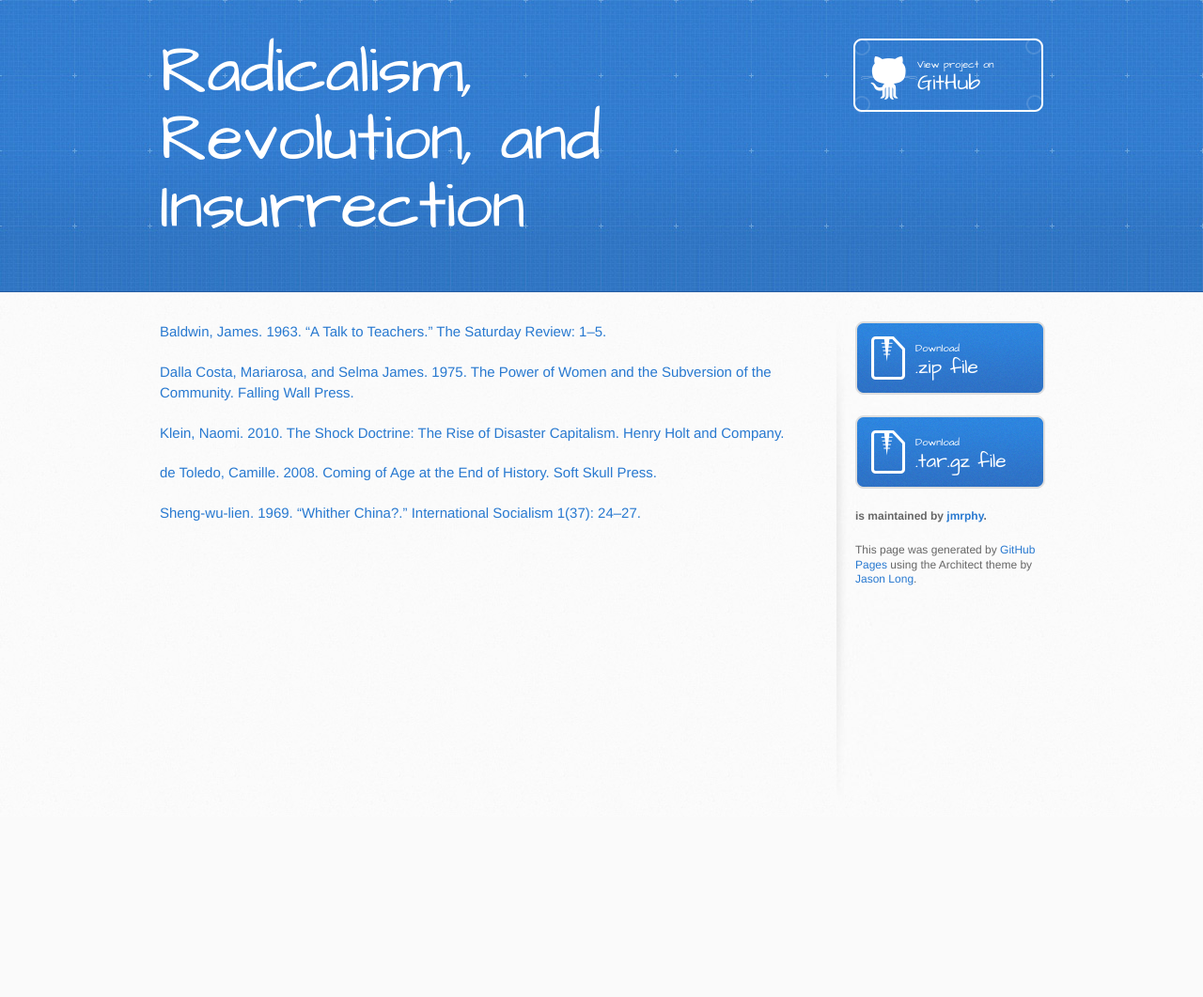
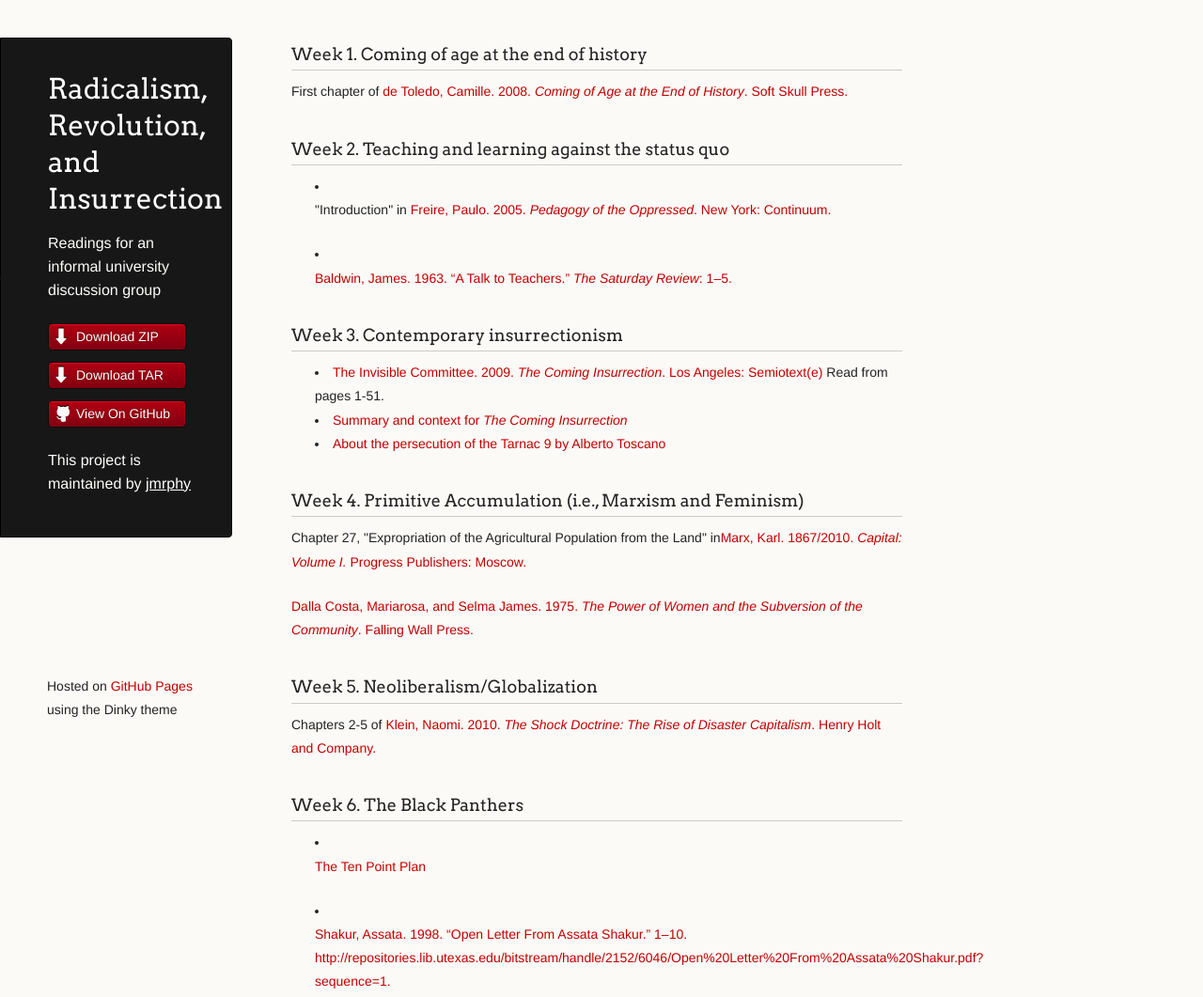
Before and after one commit to jmrphy/course_radical_politics, a plain HTML site: page index.html in a window 1280 px wide. Shown: the top 1061 px of the page at 94% size. Before the commit the page ends 869 px from the top, so only its background shows below. Drawn offline with Linux system fonts and the light colour scheme.

Commit message:
Create gh-pages branch via GitHub

```diff
--- a/index.html
+++ b/index.html
@@ -1,62 +1,92 @@
-<!DOCTYPE html>
+<!doctype html>
 <html>
   <head>
-    <meta charset='utf-8'>
+    <meta charset="utf-8">
     <meta http-equiv="X-UA-Compatible" content="chrome=1">
-    <meta name="viewport" content="width=device-width, initial-scale=1, maximum-scale=1">
-    <link href='https://fonts.googleapis.com/css?family=Architects+Daughter' rel='stylesheet' type='text/css'>
-    <link rel="stylesheet" type="text/css" href="stylesheets/stylesheet.css" media="screen" />
-    <link rel="stylesheet" type="text/css" href="stylesheets/pygment_trac.css" media="screen" />
-    <link rel="stylesheet" type="text/css" href="stylesheets/print.css" media="print" />
+    <title>Radicalism, Revolution, and Insurrection by jmrphy</title>
 
+    <link rel="stylesheet" href="stylesheets/styles.css">
+    <link rel="stylesheet" href="stylesheets/pygment_trac.css">
+    <script src="javascripts/scale.fix.js"></script>
+    <meta name="viewport" content="width=device-width, initial-scale=1, user-scalable=no">
     <!--[if lt IE 9]>
     <script src="//html5shiv.googlecode.com/svn/trunk/html5.js"></script>
     <![endif]-->
+  </head>
+  <body>
+    <div class="wrapper">
+      <header>
+        <h1 class="header">Radicalism, Revolution, and Insurrection</h1>
+        <p class="header">Readings for an informal university discussion group</p>
 
-    <title>Radicalism, Revolution, and Insurrection by jmrphy</title>
-  </head>
+        <ul>
+          <li class="download"><a class="buttons" href="https://github.com/jmrphy/course_radical_politics/zipball/master">Download ZIP</a></li>
+          <li class="download"><a class="buttons" href="https://github.com/jmrphy/course_radical_politics/tarball/master">Download TAR</a></li>
+          <li><a class="buttons github" href="https://github.com/jmrphy/course_radical_politics">View On GitHub</a></li>
+        </ul>
 
-  <body>
-    <header>
-      <div class="inner">
-        <h1>Radicalism, Revolution, and Insurrection</h1>
-        <h2></h2>
-        <a href="https://github.com/jmrphy/course_on_radical_politics" class="button"><small>View project on</small>GitHub</a>
-      </div>
-    </header>
+        <p class="header">This project is maintained by <a class="header name" href="https://github.com/jmrphy">jmrphy</a></p>
 
-    <div id="content-wrapper">
-      <div class="inner clearfix">
-        <section id="main-content">
-          <p><a href="https://github.com/jmrphy/course_on_radical_politics/blob/master/Baldwin_Teachers_1963.pdf?raw=true">Baldwin, James. 1963. “A Talk to Teachers.” <em>The Saturday Review</em>: 1–5.</a></p>
+
+      </header>
+      <section>
+        <h3>
+<a name="week-1-coming-of-age-at-the-end-of-history" class="anchor" href="#week-1-coming-of-age-at-the-end-of-history"><span class="octicon octicon-link"></span></a>Week 1. Coming of age at the end of history</h3>
+
+<p>First chapter of <a href="https://github.com/jmrphy/course_on_radical_politics/blob/master/DeToledo_End_of_History_2008.pdf?raw=true">de Toledo, Camille. 2008. <em>Coming of Age at the End of History</em>. Soft Skull Press.</a></p>
+
+<h3>
+<a name="week-2-teaching-and-learning-against-the-status-quo" class="anchor" href="#week-2-teaching-and-learning-against-the-status-quo"><span class="octicon octicon-link"></span></a>Week 2. Teaching and learning against the status quo</h3>
+
+<ul>
+<li><p>"Introduction" in <a href="http://www.users.humboldt.edu/jwpowell/edreformFriere_pedagogy.pdf">Freire, Paulo. 2005. <em>Pedagogy of the Oppressed</em>. New York: Continuum.</a></p></li>
+<li><p><a href="https://github.com/jmrphy/course_on_radical_politics/blob/master/Baldwin_Teachers_1963.pdf?raw=true">Baldwin, James. 1963. “A Talk to Teachers.” <em>The Saturday Review</em>: 1–5.</a></p></li>
+</ul><h3>
+<a name="week-3-contemporary-insurrectionism" class="anchor" href="#week-3-contemporary-insurrectionism"><span class="octicon octicon-link"></span></a>Week 3. Contemporary insurrectionism</h3>
+
+<ul>
+<li>
+<a href="http://www.mediafire.com/view/?v9s9jcvac66tfpg">The Invisible Committee. 2009. <em>The Coming Insurrection</em>. Los Angeles: Semiotext(e)</a> Read from pages 1-51.</li>
+<li><a href="http://en.wikipedia.org/wiki/The_Coming_Insurrection">Summary and context for <em>The Coming Insurrection</em></a></li>
+<li><a href="http://www.theguardian.com/commentisfree/libertycentral/2009/jan/28/human-rights-tarnac-nine">About the persecution of the Tarnac 9 by Alberto Toscano</a></li>
+</ul><h3>
+<a name="week-4-primitive-accumulation-ie-marxism-and-feminism" class="anchor" href="#week-4-primitive-accumulation-ie-marxism-and-feminism"><span class="octicon octicon-link"></span></a>Week 4. Primitive Accumulation (i.e., Marxism and Feminism)</h3>
+
+<p>Chapter 27, "Expropriation of the Agricultural Population from the Land" in<a href="http://www.marxists.org/archive/marx/works/1867-c1/ch27.htm">Marx, Karl. 1867/2010. <em>Capital: Volume I.</em> Progress Publishers: Moscow.</a></p>
 
 <p><a href="https://github.com/jmrphy/course_on_radical_politics/blob/master/Dalla_Costa_and_James_Power_of_Women_1975.pdf?raw=true">Dalla Costa, Mariarosa, and Selma James. 1975. <em>The Power of Women and the Subversion of the Community</em>. Falling Wall Press.</a></p>
 
-<p><a href="https://github.com/jmrphy/course_on_radical_politics/blob/master/Klein_Shock_Doctrine_2012.pdf?raw=true">Klein, Naomi. 2010. <em>The Shock Doctrine: The Rise of Disaster Capitalism</em>. Henry Holt and Company.</a></p>
+<h3>
+<a name="week-5-neoliberalismglobalization" class="anchor" href="#week-5-neoliberalismglobalization"><span class="octicon octicon-link"></span></a>Week 5. Neoliberalism/Globalization</h3>
 
-<p><a href="https://github.com/jmrphy/course_on_radical_politics/blob/master/DeToledo_End_of_History_2008.pdf?raw=true">de Toledo, Camille. 2008. <em>Coming of Age at the End of History</em>. Soft Skull Press.</a></p>
+<p>Chapters 2-5 of <a href="https://github.com/jmrphy/course_on_radical_politics/blob/master/Klein_Shock_Doctrine_2012.pdf?raw=true">Klein, Naomi. 2010. <em>The Shock Doctrine: The Rise of Disaster Capitalism</em>. Henry Holt and Company.</a></p>
 
-<p><a href="https://github.com/jmrphy/course_on_radical_politics/blob/master/Sheng%C2%AD-wu%C2%AD-lien_Wither_China_1969.pdf?raw=true">Sheng-wu-lien. 1969. “Whither China?.” International Socialism 1(37): 24–27.</a></p>
-        </section>
+<h3>
+<a name="week-6-the-black-panthers" class="anchor" href="#week-6-the-black-panthers"><span class="octicon octicon-link"></span></a>Week 6. The Black Panthers</h3>
 
-        <aside id="sidebar">
-          <a href="https://github.com/jmrphy/course_on_radical_politics/zipball/master" class="button">
-            <small>Download</small>
-            .zip file
-          </a>
-          <a href="https://github.com/jmrphy/course_on_radical_politics/tarball/master" class="button">
-            <small>Download</small>
-            .tar.gz file
-          </a>
+<ul>
+<li><p><a href="http://www.blackpanther.org/TenPoint.htm">The Ten Point Plan</a></p></li>
+<li><p><a href="https://github.com/jmrphy/course_on_radical_politics/blob/master/Shakur_Open_Letter_1998.pdf?raw=true">Shakur, Assata. 1998. “Open Letter From Assata Shakur.” 1–10. http://repositories.lib.utexas.edu/bitstream/handle/2152/6046/Open%20Letter%20From%20Assata%20Shakur.pdf?sequence=1.</a></p></li>
+</ul><h3>
+<a name="week-7-bolshevism-and-its-discontents" class="anchor" href="#week-7-bolshevism-and-its-discontents"><span class="octicon octicon-link"></span></a>Week 7. Bolshevism and its Discontents</h3>
 
-          <p class="repo-owner"><a href="https://github.com/jmrphy/course_on_radical_politics"></a> is maintained by <a href="https://github.com/jmrphy">jmrphy</a>.</p>
+<p><a href="https://www.marxists.org/archive/lenin/works/1917/sep/27.htm">One of the Fundamental Questions of the Revolution by Lenin, V.I.</a></p>
 
-          <p>This page was generated by <a href="https://pages.github.com">GitHub Pages</a> using the Architect theme by <a href="https://twitter.com/jasonlong">Jason Long</a>.</p>
-        </aside>
-      </div>
+<p><a href="http://en.wikipedia.org/wiki/Kronstadt_rebellion">The Kronstadt Rebellion</a></p>
+
+<h3>
+<a name="week-8-maoism-and-its-discontents" class="anchor" href="#week-8-maoism-and-its-discontents"><span class="octicon octicon-link"></span></a>Week 8. Maoism and its Discontents</h3>
+
+<p>Just skim <a href="http://www.marxists.org/reference/archive/mao/works/red-book/"><em>Quotations of Mao Tse Tung</em> (the so-called "Little Red Book")</a></p>
+
+<p><a href="https://github.com/jmrphy/course_on_radical_politics/blob/master/Sheng%C2%AD-wu%C2%AD-lien_Wither_China_1969.pdf?raw=true">Sheng-wu-lien. 1969. “Whither China?.” <em>International Socialism</em> 1(37): 24–27.</a></p>
+      </section>
+      <footer>
+        <p><small>Hosted on <a href="http://pages.github.com">GitHub Pages</a> using the Dinky theme</small></p>
+      </footer>
     </div>
-
-            <script type="text/javascript">
+    <!--[if !IE]><script>fixScale(document);</script><![endif]-->
+		          <script type="text/javascript">
             var gaJsHost = (("https:" == document.location.protocol) ? "https://ssl." : "http://www.");
             document.write(unescape("%3Cscript src='" + gaJsHost + "google-analytics.com/ga.js' type='text/javascript'%3E%3C/script%3E"));
           </script>
```
Also changed, not shown: params.json (+1 -1 lines).
